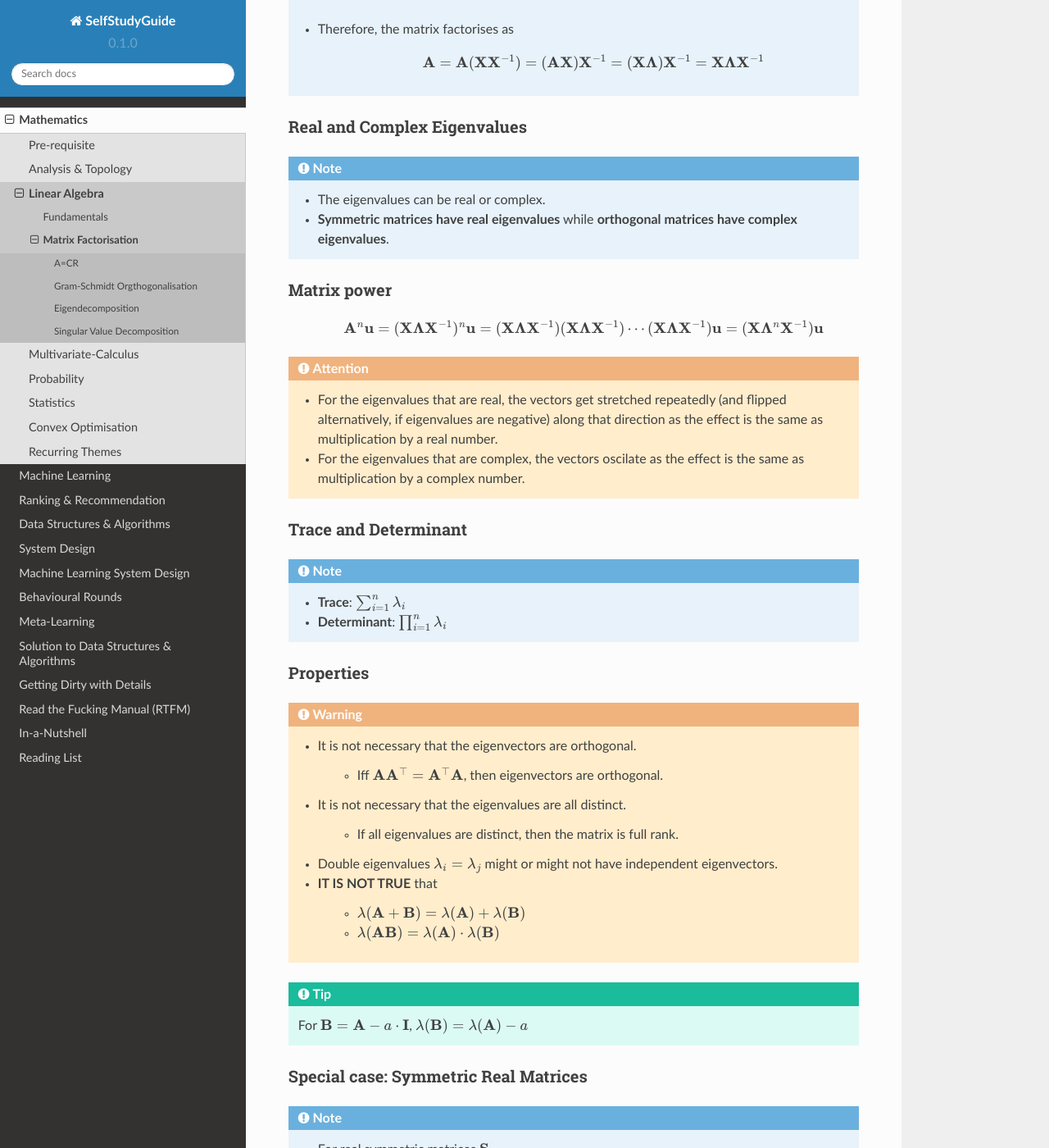
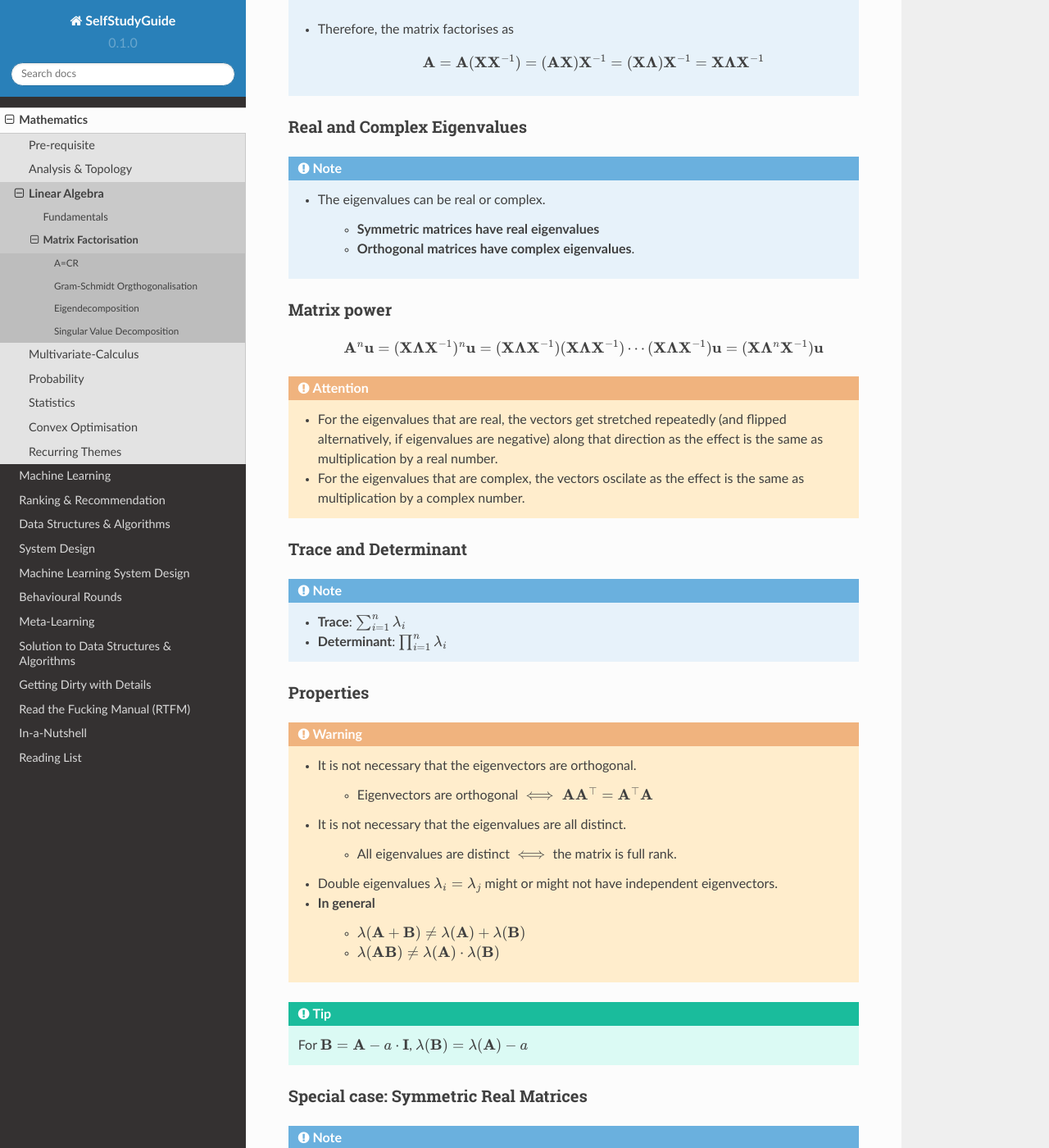
Before and after one commit to uselesstechjunks/leetcode, a Sphinx documentation site: the page built from docs/source/math/linalg/factor.rst, in a window 1280 px wide and 1400 px high, scrolled down 1431 px. Shown: the whole window at 82% size. Built offline with Sphinx 7.4.7 and the Read the Docs theme 2.0.0, drawn with Linux system fonts in a browser that asks for light colours.

Commit message:
Update factor.rst

```diff
--- a/docs/source/math/linalg/factor.rst
+++ b/docs/source/math/linalg/factor.rst
@@ -53,7 +53,9 @@ Real and Complex Eigenvalues
 ================================================================================
 .. note::
 	* The eigenvalues can be real or complex.
-	* **Symmetric matrices have real eigenvalues** while **orthogonal matrices have complex eigenvalues**.
+
+		* **Symmetric matrices have real eigenvalues**
+		* **Orthogonal matrices have complex eigenvalues**.
 
 Matrix power
 ================================================================================
@@ -74,15 +76,15 @@ Properties
 .. warning::
 	* It is not necessary that the eigenvectors are orthogonal.
 
-		* Iff :math:`\mathbf{A}\mathbf{A}^\top=\mathbf{A}^\top\mathbf{A}`, then eigenvectors are orthogonal.
+		* Eigenvectors are orthogonal :math:`\iff\mathbf{A}\mathbf{A}^\top=\mathbf{A}^\top\mathbf{A}`
 	* It is not necessary that the eigenvalues are all distinct.
 
-		* If all eigenvalues are distinct, then the matrix is full rank.
+		* All eigenvalues are distinct :math:`\iff` the matrix is full rank.
 	* Double eigenvalues :math:`\lambda_i=\lambda_j` might or might not have independent eigenvectors.
-	* **IT IS NOT TRUE** that
+	* **In general**
 
-		* :math:`\lambda(\mathbf{A}+\mathbf{B})=\lambda(\mathbf{A})+\lambda(\mathbf{B})`
-		* :math:`\lambda(\mathbf{A}\mathbf{B})=\lambda(\mathbf{A})\cdot\lambda(\mathbf{B})`
+		* :math:`\lambda(\mathbf{A}+\mathbf{B})\neq\lambda(\mathbf{A})+\lambda(\mathbf{B})`
+		* :math:`\lambda(\mathbf{A}\mathbf{B})\neq\lambda(\mathbf{A})\cdot\lambda(\mathbf{B})`
 
 .. tip::
 	For :math:`\mathbf{B}=\mathbf{A}-a\cdot\mathbf{I}`, :math:`\lambda(\mathbf{B})=\lambda(\mathbf{A})-a`
```
